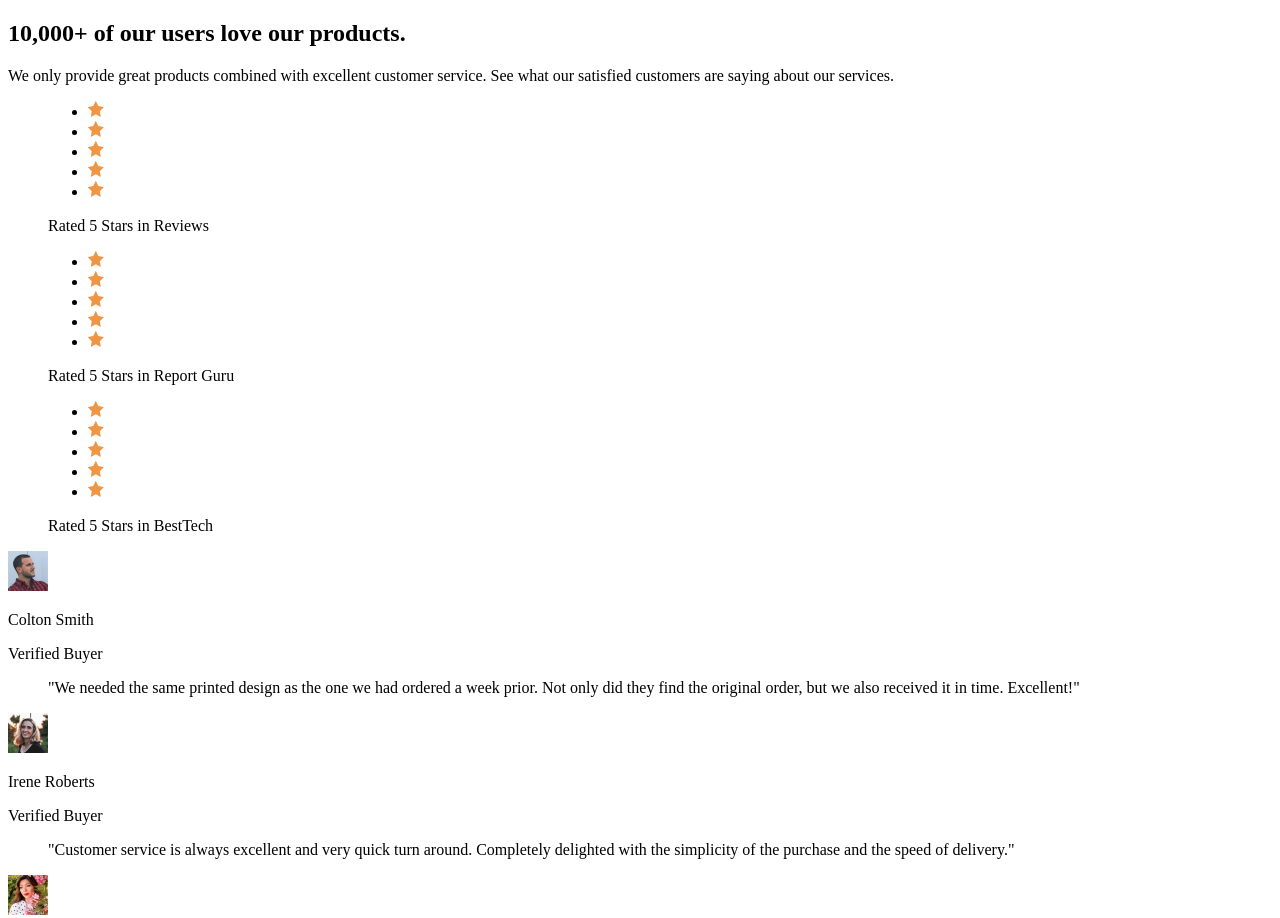
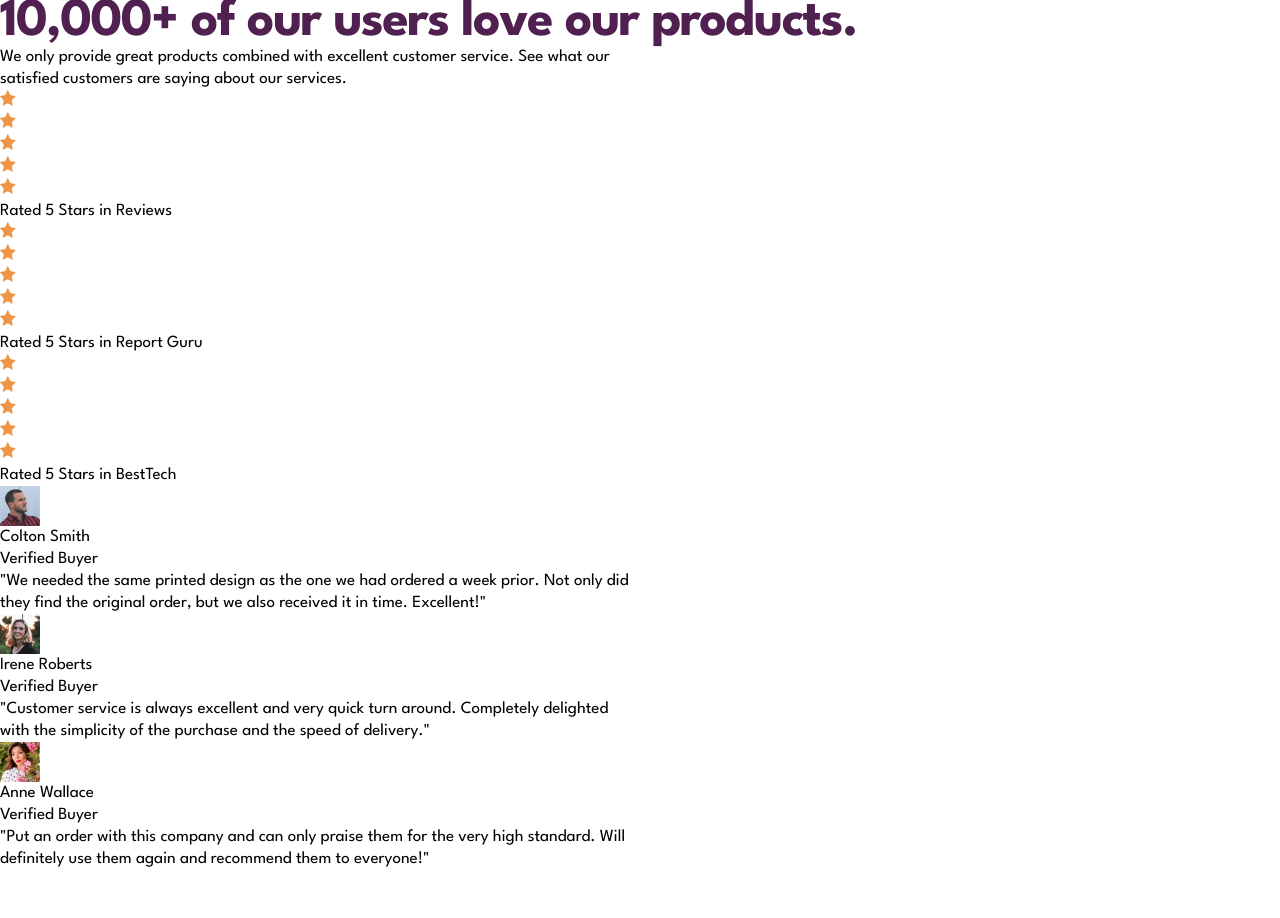
Before and after one commit to DocForLoop/social-proof-section, a website built with Vite: page index.html in a window 1280 px wide. Shown: the top 918 px of the page. After the commit the page ends 870 px from the top, so only its background shows below. Built offline with nearby package versions, Linux system fonts and the light colour scheme.

Commit message:
Add basic styles

```diff
--- a/src/scss/global/_base.scss
+++ b/src/scss/global/_base.scss
@@ -0,0 +1,52 @@
+html {
+    font-size: 100%;
+}
+
+*, *::before, *::after {
+    box-sizing: border-box;
+}
+
+* {
+    margin: 0;
+    padding: 0;
+}
+
+body {
+    font-family: var(--ff-primary);
+    font-size: var(--fs-body);
+    font-weight: var(--fw-1);
+    line-height: var(--lh-body);
+}
+
+h2 {
+    font-size: var(--fs-h2);
+    line-height: var(--lh-h2);
+    letter-spacing: var(--ls-h2);
+    color: var(--clr-primary);
+}
+
+p, li, figcaption {
+    text-wrap: pretty;
+    max-inline-size: 65ch;
+}
+
+img, picture, video, canvas, svg {
+    display: block;
+    max-inline-size: 100%;
+}
+
+input, button, textarea, select {
+    font: inherit;
+}
+
+p, h1, h2, h3, h4, h5, h6 {
+    overflow-wrap: break-word;
+}
+
+h1, h2, h3, h4, h5, h6 {
+    text-wrap: balance;
+}
+
+a, a:visited, a:active {
+    text-decoration: none;
+}
--- a/src/scss/global/_colors.scss
+++ b/src/scss/global/_colors.scss
@@ -0,0 +1,7 @@
+:root {
+    --clr-primary: hsl(300, 43%, 22%);
+    --clr-secondary: hsl(333, 80%, 70%);
+    --clr-light: hsl(0, 0%, 100%);
+    --clr-text-dark: hsl(300, 10%, 36%);
+    --clr-star-bg: hsl(300, 24%, 96%);
+}
--- a/src/scss/global/_typography.scss
+++ b/src/scss/global/_typography.scss
@@ -1 +1,41 @@
 @use './functions' as * ;
+
+@font-face {
+    font-display: swap;
+    font-family: 'League Spartan';
+    font-style: normal;
+    font-weight: 400;
+    src: url('../assets/fonts/league-spartan-v11-latin-regular.woff2') format('woff2');
+}
+
+@font-face {
+    font-display: swap;
+    font-family: 'League Spartan';
+    font-style: normal;
+    font-weight: 500;
+    src: url('../assets/fonts/league-spartan-v11-latin-500.woff2') format('woff2');
+}
+
+@font-face {
+    font-display: swap;
+    font-family: 'League Spartan';
+    font-style: normal;
+    font-weight: 700;
+    src: url('../assets/fonts/league-spartan-v11-latin-700.woff2') format('woff2');
+}
+
+:root {
+    --ff-primary: 'League Spartan', 'Arial', 'Helvetica', sans-serif;
+    --fs-h2: #{fluid(40, 56, 375, 1440, rem)};
+    --fs-body: #{rem(17)};
+    --fs-body-secondary: #{rem(19)};
+    --fw-1: 400;
+    --fw-2: 500;
+    --fw-3: 700;
+    --lh-h2: #{fluid(32, 48, 375, 1440, rem)};
+    --lh-body: calc(22 / 17);
+    --lh-body-secondary: calc(25 / 19);
+    --ls-h2: #{fluid(-1.43, -2, 375, 1440, rem)};
+    --ls-body: #{rem(-0.3)};
+    --ls-body-secondary: #{rem(-0.63)};
+}
```
Also changed, not shown: src/assets/fonts/league-spartan-v11-latin-500.woff2 (added), src/assets/fonts/league-spartan-v11-latin-700.woff2 (added), src/assets/fonts/league-spartan-v11-latin-regular.woff2 (added).
